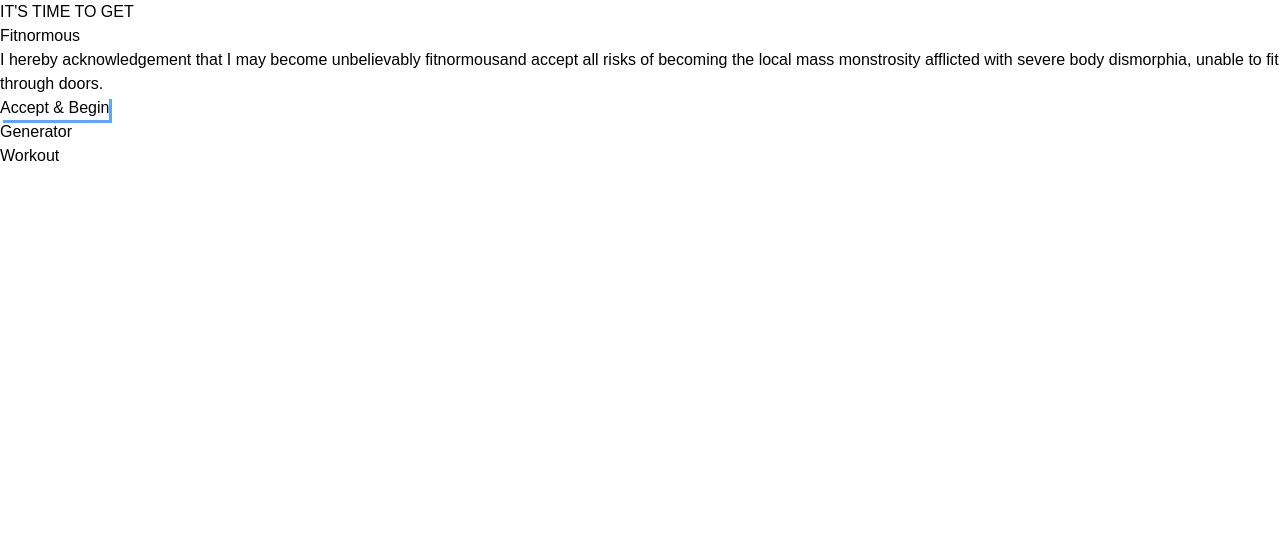
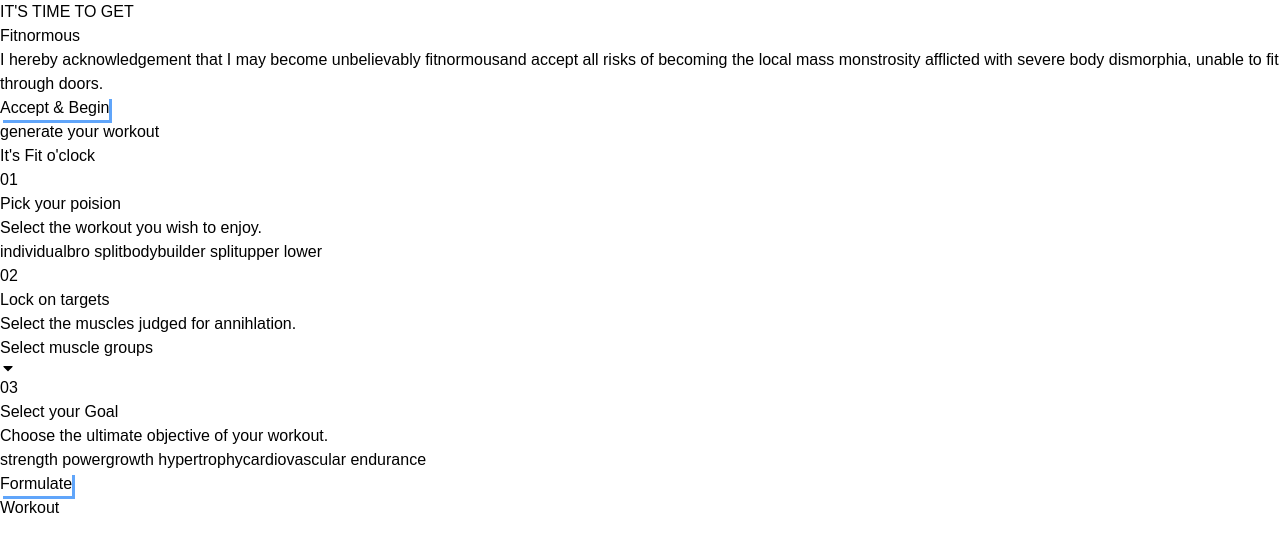
Before and after one commit to annan-dejene/FitFusion, a React (Vite) app: page / in a window 1280 px wide. Shown: the top 552 px of the page. Built offline with nearby package versions, Linux system fonts and the light colour scheme.

Commit message:
Completed the generator component

```diff
--- a/src/components/Generator.jsx
+++ b/src/components/Generator.jsx
@@ -1,5 +1,152 @@
+import { useState } from "react";
+import SectionWrapper from "./SectionWrapper";
+import GeneratorHeader from "./GeneratorHeader";
+import Button from "./Button";
+import { WORKOUTS, SCHEMES } from "../utils/swolider";
+import { FaCaretDown } from "react-icons/fa";
+
 const Generator = () => {
-  return <div>Generator</div>;
+  const [poison, setPoison] = useState("individual");
+  const [showModal, setShowModal] = useState(false);
+  const [muscles, setMuscles] = useState([]);
+  const [goal, setGoal] = useState("strength_power");
+
+  const toggleModal = () => {
+    setShowModal((prevVal) => !prevVal);
+  };
+
+  const updateMuscles = (muscleGroup) => {
+    if (muscles.includes(muscleGroup)) {
+      setMuscles(muscles.filter((val) => val != muscleGroup)); // deselecting muscle group
+      return;
+    }
+
+    if (muscles.length >= 3) {
+      return;
+    }
+
+    if (poison !== "individual") {
+      setMuscles([muscleGroup]);
+      setShowModal(false);
+      return;
+    }
+
+    setMuscles([...muscles, muscleGroup]); // selecting muscle group
+
+    if (muscles.length == 2) {
+      setShowModal(false);
+    }
+
+    console.log(muscles);
+  };
+
+  return (
+    <SectionWrapper
+      header={"generate your workout"}
+      title={["It's", "Fit", "o'clock"]}
+    >
+      <GeneratorHeader
+        index={"01"}
+        title={"Pick your poision"}
+        description={"Select the workout you wish to enjoy."}
+      />
+      <div className="grid grid-cols-2 sm:grid-cols-4 gap-4">
+        {Object.keys(WORKOUTS).map((workout, workoutIndex) => (
+          <button
+            className={
+              "bg-slate-950 border duration-200 hover:border-blue-600 rounded-lg px-4 py-3 " +
+              (workout === poison ? "border-blue-600" : "border-blue-400")
+            }
+            key={workoutIndex}
+            onClick={() => {
+              setMuscles([]);
+              setPoison(workout);
+            }}
+          >
+            <p className="capitalize">{workout.replace("_", " ")}</p>
+          </button>
+        ))}
+      </div>
+
+      <GeneratorHeader
+        index={"02"}
+        title={"Lock on targets"}
+        description={"Select the muscles judged for annihlation."}
+      />
+      <div className="bg-slate-950 border border-solid border-blue-400 rounded-lg flex flex-col">
+        <button
+          className="relative p-3 flex items-center justify-center cursor-pointer"
+          onClick={toggleModal}
+        >
+          <p className="capitalize">
+            {muscles.length === 0
+              ? poison === "individual"
+                ? "Select muscle groups"
+                : "Select workout split"
+              : muscles.join(", ")}
+          </p>
+          <FaCaretDown className="absolute top-3 right-3" />
+        </button>
+
+        {showModal && (
+          <div className="flex flex-col p-3">
+            {poison === "individual"
+              ? WORKOUTS[poison].map((workout, workoutIndex) => (
+                  <button
+                    key={workoutIndex}
+                    className={
+                      "text-center capitalize py-2 " +
+                      (muscles.includes(workout) ? "text-blue-400 " : " ") + // if muscle is selected, change color
+                      (muscles.length === 3 && !muscles.includes(workout)
+                        ? "text-gray-400 " // if 3 muscles are selected and current muscle is not selected, change color
+                        : " hover:text-blue-400 ")
+                    }
+                    onClick={() => updateMuscles(workout)}
+                  >
+                    {workout}
+                  </button>
+                ))
+              : Object.keys(WORKOUTS[poison]).map(
+                  (muscleGroup, muscleGroupIndex) => (
+                    <button
+                      key={muscleGroupIndex}
+                      className={
+                        "text-center capitalize hover:text-blue-400 py-2 " +
+                        (muscles.includes(muscleGroup) ? "text-blue-400" : "")
+                      }
+                      onClick={() => updateMuscles(muscleGroup)}
+                    >
+                      {muscleGroup}
+                    </button>
+                  )
+                )}
+          </div>
+        )}
+      </div>
+
+      <GeneratorHeader
+        index={"03"}
+        title={"Select your Goal"}
+        description={"Choose the ultimate objective of your workout."}
+      />
+      <div className="grid grid-cols-3 gap-4">
+        {Object.keys(SCHEMES).map((scheme, schemeIndex) => (
+          <button
+            className={
+              "bg-slate-950 border duration-200 hover:border-blue-600 rounded-lg px-4 py-3 " +
+              (scheme === goal ? "border-blue-600" : "border-blue-400")
+            }
+            key={schemeIndex}
+            onClick={() => setGoal(scheme)}
+          >
+            <p className="capitalize">{scheme.replace("_", " ")}</p>
+          </button>
+        ))}
+      </div>
+
+      <Button buttonText={"Formulate"} />
+    </SectionWrapper>
+  );
 };
 
 export default Generator;
```
